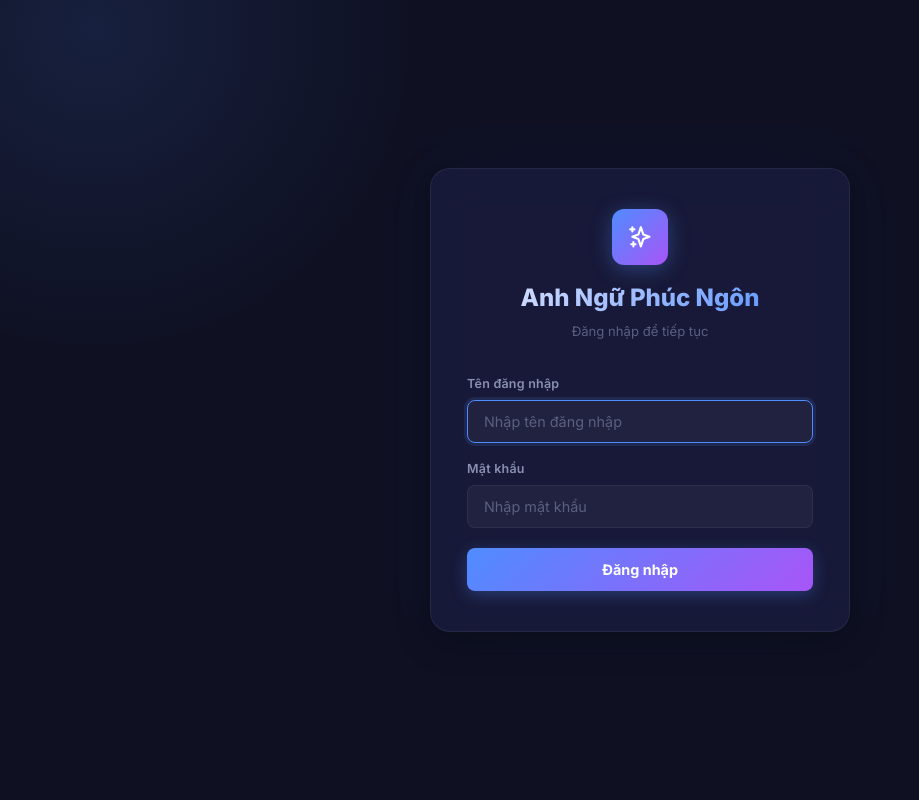
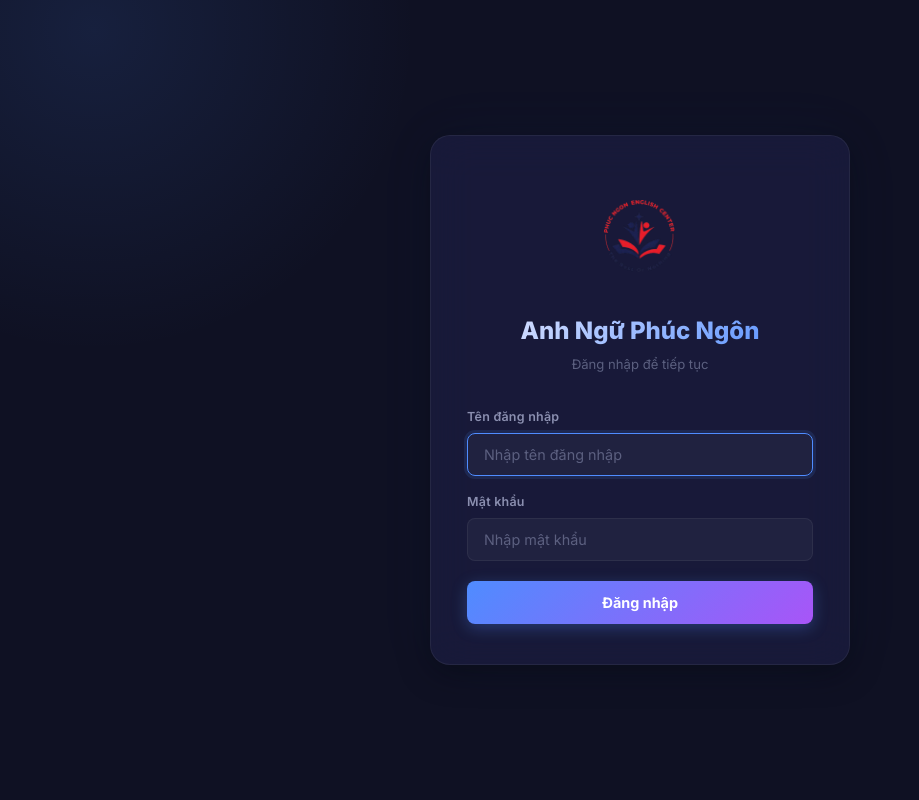
Before and after one commit to lehungcuong/Admintool, a React (Vite) app: page /tuition in a window 1280 px wide. Shown: the whole page, without its empty margins (0-919 px from the left). Built offline with nearby package versions, Linux system fonts and the light colour scheme; no server answers.

Commit message:
feat: add Phuc Ngon English Center logo to login, sidebar, and student portal

```diff
--- a/src/components/Sidebar.jsx
+++ b/src/components/Sidebar.jsx
@@ -68,9 +68,7 @@
 
       <aside className={`sidebar ${mobileOpen ? 'sidebar-open' : ''}`}>
         <div className="sidebar-logo">
-          <div className="logo-icon">
-            <HiOutlineSparkles />
-          </div>
+          <img src="/logo.png" alt="Logo" style={{ width: 40, height: 40, objectFit: 'contain', borderRadius: '50%', background: '#fff', padding: 2, flexShrink: 0 }} />
           <div className="logo-text">
             <h2>Anh Ngữ Phúc Ngôn</h2>
             <span>Quản lý</span>
--- a/src/pages/Login.jsx
+++ b/src/pages/Login.jsx
@@ -31,9 +31,7 @@
     <div className="login-page">
       <div className="login-card">
         <div className="login-logo">
-          <div className="login-logo-icon">
-            <HiOutlineSparkles />
-          </div>
+          <img src="/logo.png" alt="Phuc Ngon English Center" style={{ width: 120, height: 120, objectFit: 'contain', marginBottom: 8 }} />
           <h1>Anh Ngữ Phúc Ngôn</h1>
           <p>Đăng nhập để tiếp tục</p>
         </div>
--- a/src/pages/StudentTuition.jsx
+++ b/src/pages/StudentTuition.jsx
@@ -159,7 +159,7 @@
       <div className="student-page">
         <header className="student-header">
           <div className="student-header-left">
-            <div className="student-header-logo"><HiOutlineSparkles /></div>
+            <img src="/logo.png" alt="Logo" style={{ width: 36, height: 36, objectFit: 'contain', borderRadius: '50%', background: '#fff', padding: 2 }} />
             <h2>Anh Ngữ Phúc Ngôn</h2>
           </div>
           <button className="logout-btn" onClick={logout}>
@@ -182,7 +182,7 @@
       {/* Header */}
       <header className="student-header">
         <div className="student-header-left">
-          <div className="student-header-logo"><HiOutlineSparkles /></div>
+          <img src="/logo.png" alt="Logo" style={{ width: 36, height: 36, objectFit: 'contain', borderRadius: '50%', background: '#fff', padding: 2 }} />
           <h2>Anh Ngữ Phúc Ngôn</h2>
         </div>
         <div className="student-header-right">
```
Also changed, not shown: public/logo.png (added).
